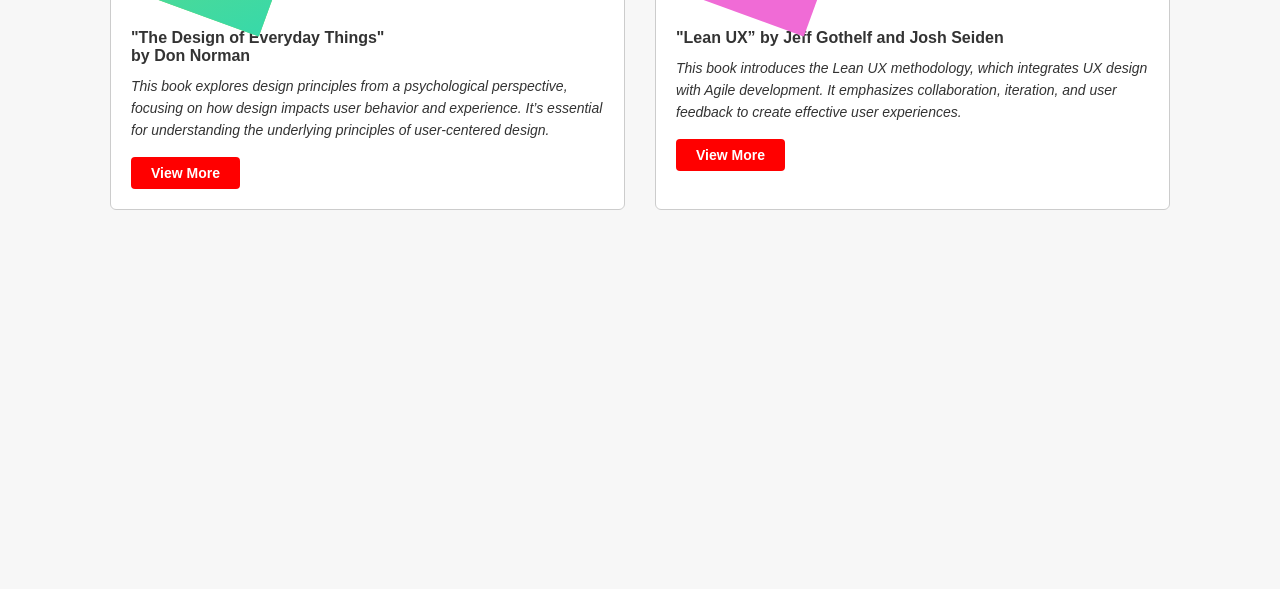
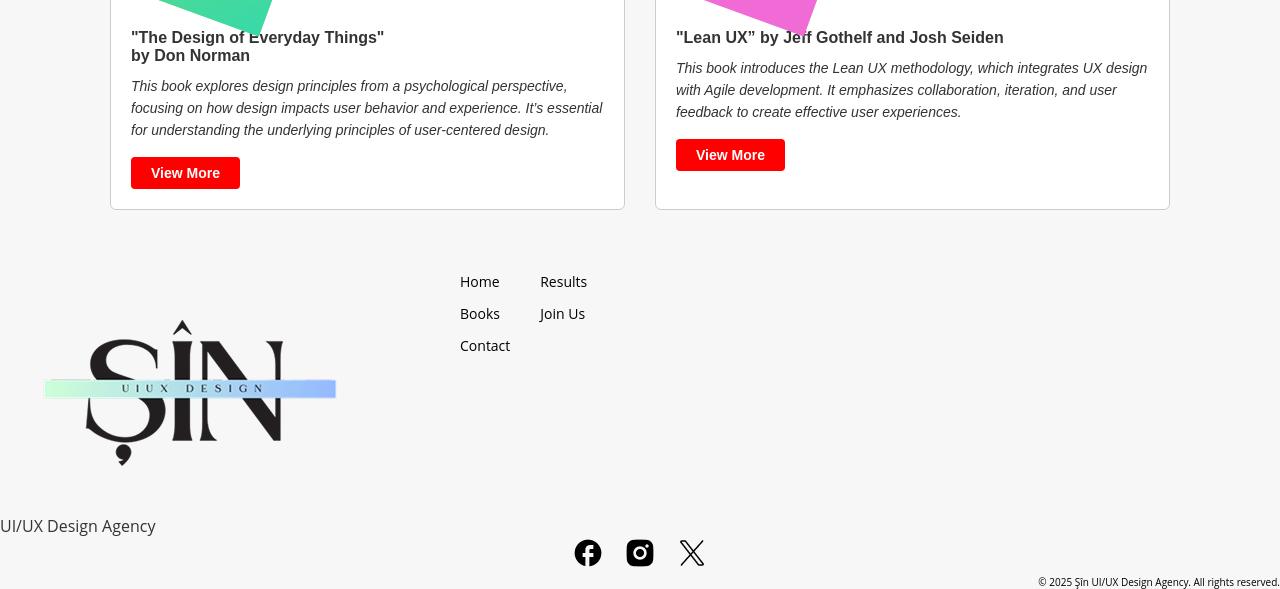
Before and after one commit to Zhinoo/shin-website, a plain HTML site: page books.html in a window 1280 px wide. Shown: the part 676-1265 px from the top of the page. Before the commit the page ends 926 px from the top, so only its background shows below. Drawn offline with Linux system fonts and the light colour scheme.

Commit message:
footer added on books.html

```diff
--- a/books.html
+++ b/books.html
@@ -72,7 +72,36 @@
   </main>
 
   <footer>
-    <!-- Reuse your footer here -->
+
+    <div class="footer-left">
+      <div class="footer-logo-block">
+        <img src="Logos/shinlogo.png" alt="Şîn Logo" class="footer-logo">
+        <div class="footer-tagline">UI/UX Design Agency</div>
+      </div>
+
+      <div class="footer-divider"></div>
+
+      <ul class="footer-links">
+        <li><a href="index.html">Home</a></li>
+        <li><a href="result.html">Results</a></li>
+        <li><a href="#">Books</a></li>
+        <li><a href="#">Join Us</a></li>
+        <li><a href="#">Contact</a></li>
+      </ul>
+    </div>
+
+    <!-- Center: Social Icons -->
+    <div class="footer-center">
+      <a href="#"><img src="icons/ic_baseline-facebook.png" alt="Facebook"></a>
+      <a href="#"><img src="icons/ri_instagram-fill.png" alt="Instagram"></a>
+      <a href="#"><img src="icons/iconoir_x.png" alt="X"></a>
+    </div>
+
+    <!-- Right: Copyright -->
+    <div class="footer-right">
+      <p>© 2025 Şîn UI/UX Design Agency. All rights reserved.</p>
+    </div>
+  </div>
   </footer>
 
 </body>
```
